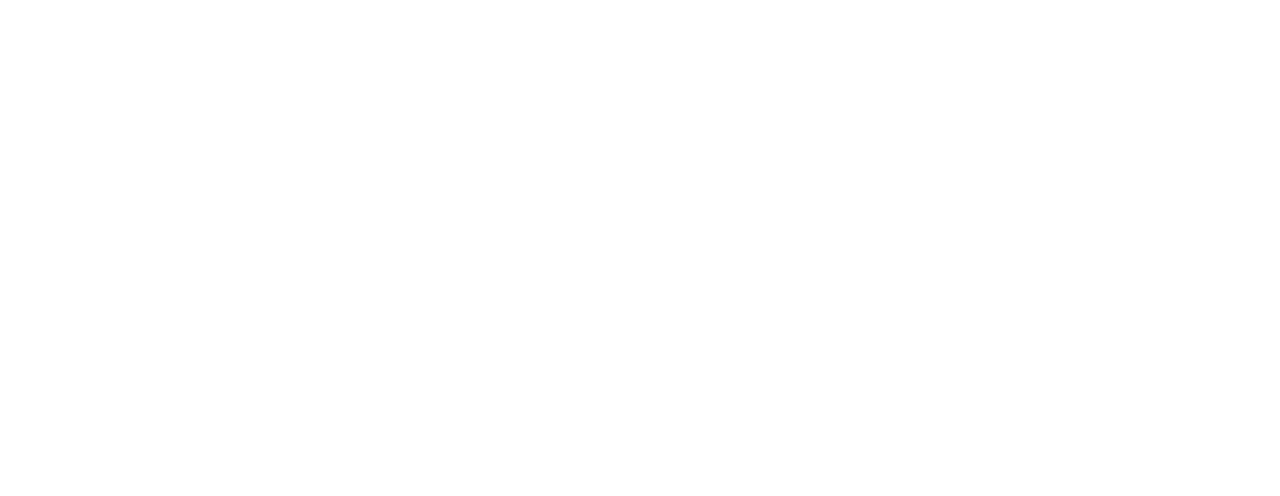
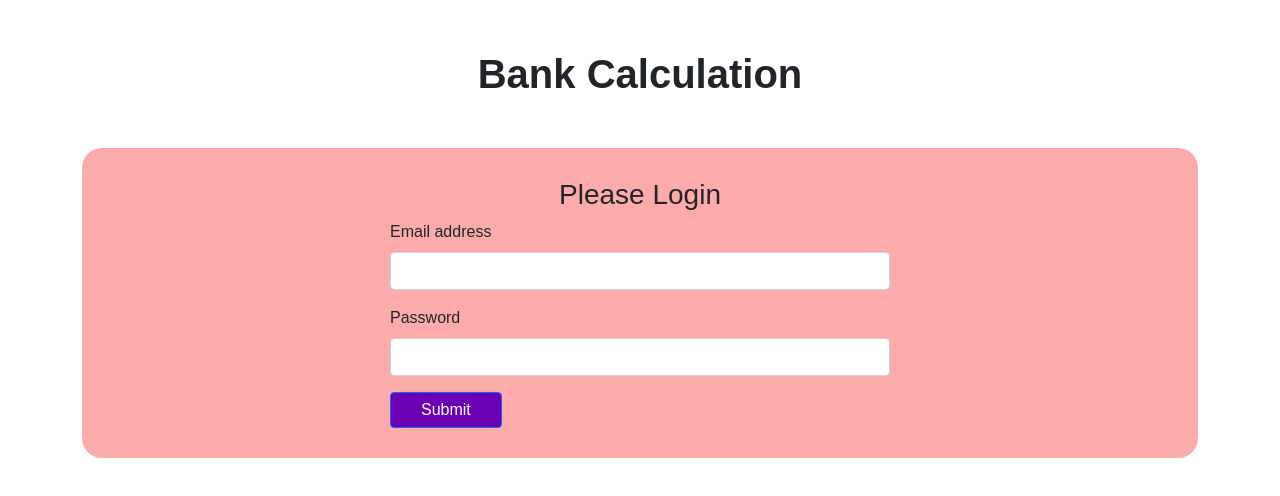
Before and after one commit to emimrulkayes/bank-calculation-javascript, a plain HTML site: page index.html in a window 1280 px wide. Drawn offline with nearby package versions, Linux system fonts and the light colour scheme.

Commit message:
ready design

```diff
--- a/assets/js/app.js
+++ b/assets/js/app.js
@@ -0,0 +1,4 @@
+
+const handleUser = event => {
+    event.preventDefault();
+}
--- a/assets/styles/main.css
+++ b/assets/styles/main.css
@@ -0,0 +1,32 @@
+
+* {
+    margin: 0;
+    padding: 0;
+    box-sizing: border-box;
+}
+body {
+    font-family: sans-serif;
+    font-size: 16px;
+}
+.bank-calculation{
+    margin-top: 50px;
+}
+.title {
+    font-weight: 700;
+}
+.login-form {
+    background: #fcabab;
+    border-radius: 20px;
+    padding: 30px 0;
+    margin-top: 50px;
+}
+.user-form{
+    width: 500px;
+    margin: 0 auto;
+
+}
+
+.submit-btn {
+    padding: 5px 30px;
+    background: #6c01b4;
+}
--- a/index.html
+++ b/index.html
@@ -4,11 +4,40 @@
     <meta charset="UTF-8">
     <meta http-equiv="X-UA-Compatible" content="IE=edge">
     <meta name="viewport" content="width=device-width, initial-scale=1.0">
+    <link href="https://cdn.jsdelivr.net/npm/bootstrap@5.1.3/dist/css/bootstrap.min.css" rel="stylesheet" integrity="sha384-1BmE4kWBq78iYhFldvKuhfTAU6auU8tT94WrHftjDbrCEXSU1oBoqyl2QvZ6jIW3" crossorigin="anonymous">
     <title>Bank calculation</title>
     <link rel="stylesheet" href="./assets/styles/main.css">
 </head>
 <body>
 
+    <section>
+        <div class="container">
+            <div class="row">
+                <div class="bank-calculation">
+                    <h1 class="text-center title">Bank Calculation</h1>
+                    <div class="login-form">
+                        <h3 class="text-center">Please Login</h3>
+                        <form onsubmit="handleUser" class="user-form">
+                            <div class="mb-3">
+                              <label for="exampleInputEmail1" class="form-label">Email address</label>
+                              <input type="email" class="form-control" id="exampleInputEmail1" aria-describedby="emailHelp">
+                            </div>
+                            <div class="mb-3">
+                              <label for="exampleInputPassword1" class="form-label">Password</label>
+                              <input type="password" class="form-control" id="exampleInputPassword1">
+                            </div>
+
+                            <button id="login-submit" type="submit" class="submit-btn btn btn-primary">Submit</button>
+                          </form>
+                    </div>
+                </div>
+            </div>
+        </div>
+    </section>
+
+
+    <script src="https://cdn.jsdelivr.net/npm/@popperjs/core@2.10.2/dist/umd/popper.min.js" integrity="sha384-7+zCNj/IqJ95wo16oMtfsKbZ9ccEh31eOz1HGyDuCQ6wgnyJNSYdrPa03rtR1zdB" crossorigin="anonymous"></script>
+    <script src="https://cdn.jsdelivr.net/npm/bootstrap@5.1.3/dist/js/bootstrap.min.js" integrity="sha384-QJHtvGhmr9XOIpI6YVutG+2QOK9T+ZnN4kzFN1RtK3zEFEIsxhlmWl5/YESvpZ13" crossorigin="anonymous"></script>
     <script src="./assets/js/app.js"></script>
 </body>
 </html>
```
